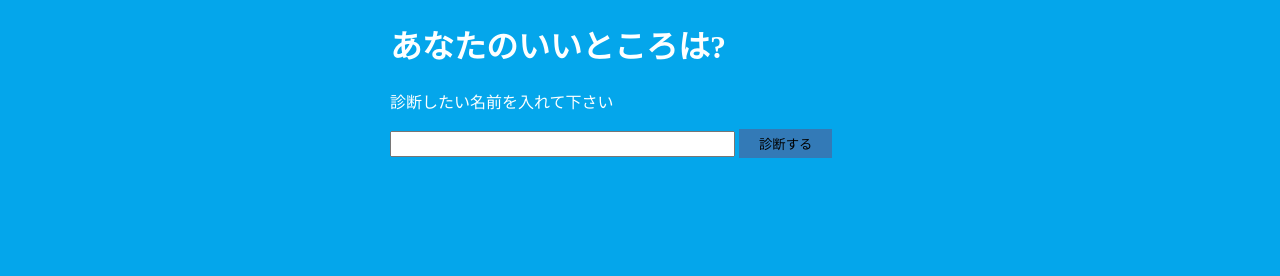
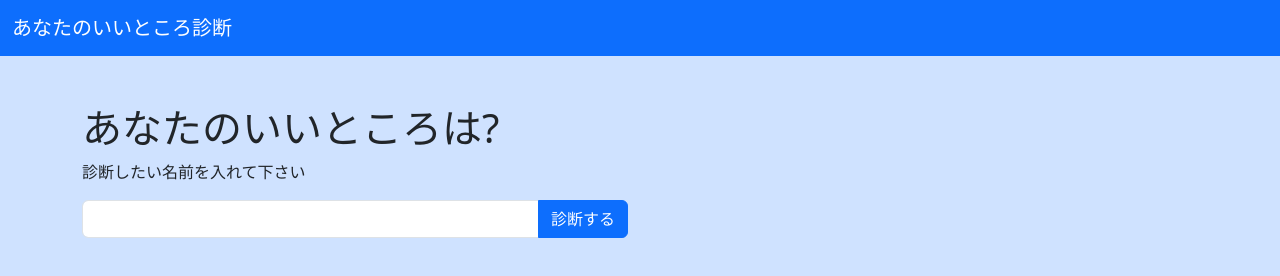
Before and after one commit to rimu-tem/assessment, a plain HTML site: page assessment.html in a window 1280 px wide. Drawn offline with nearby package versions, Linux system fonts and the light colour scheme.

Commit message:
Update assessment.html

```diff
--- a/assessment.html
+++ b/assessment.html
@@ -3,19 +3,47 @@
   <head>
     <meta charset="UTF-8">
     <meta name="twitter:card" content="summary">
-    <meta property="og:url" content="https://rimu-tem.github.io/assessment/assessment.html">
+    <meta
+      property="og:url"
+      content="https://あなたのユーザ名.github.io/assessment/assessment.html"
+    >
     <meta property="og:title" content="あなたのいいところ診断">
-    <meta property="og:description" content="ZEN Study Web アプリケーション開発コースで制作した、「あなたのいいところ診断」サイトです。">
-    <link rel="stylesheet" href="assessment.css">
-    <title>あなたのいいところ診断</title>
+    <meta
+      property="og:description"
+      content="ZEN Study Web アプリケーション開発コースで制作した、「あなたのいいところ診断」サイトです。"
+    >
+    <link href="https://cdn.jsdelivr.net/npm/bootstrap@5.3.0/dist/css/bootstrap.min.css" rel="stylesheet" integrity="sha256-fx038NkLY4U1TCrBDiu5FWPEa9eiZu01EiLryshJbCo=" crossorigin="anonymous">
+    <title>あなたのユーザ名が作ったあなたのいいところ診断</title>
   </head>
-  <body>
-    <h1>あなたのいいところは?</h1>
-    <p>診断したい名前を入れて下さい</p>
-    <input type="text" id="user-name" size="40" maxlength="20">
-    <button id="assessment">診断する</button>
-    <div id="result-area"></div>
-    <div id="tweet-area"></div>
+  <body class="bg-primary-subtle">
+    <header>
+      <nav class="navbar bg-primary" data-bs-theme="dark">
+        <div class="container-fluid">
+          <a class="navbar-brand" href="#">あなたのいいところ診断</a>
+        </div>
+      </nav>
+    </header>
+
+    <div class="container pt-5">
+      <h1>あなたのいいところは?</h1>
+      <p>診断したい名前を入れて下さい</p>
+
+      <div class="row">
+        <div class="col-sm-9 col-lg-6">
+          <div class="input-group mb-3">
+            <input type="text" class="form-control " id="user-name" size="40" maxlength="20">
+            <button class="btn btn-primary" id="assessment">診断する</button>
+          </div>
+        </div>
+      </div>
+
+      <div class="row">
+        <div class="col-lg-9">
+          <div id="result-area"></div>
+        </div>
+      </div>
+      <div id="tweet-area" class="mt-3"></div>
+    </div>
     <script src="assessment.js"></script>
   </body>
 </html>
```
